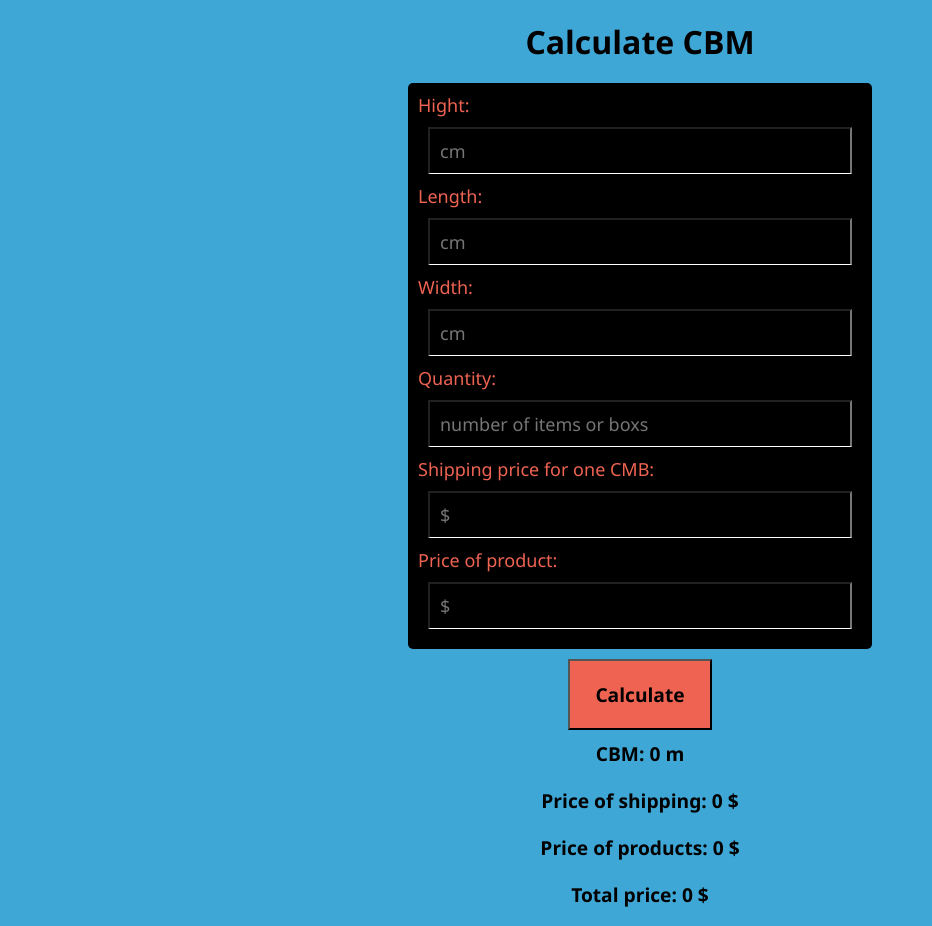
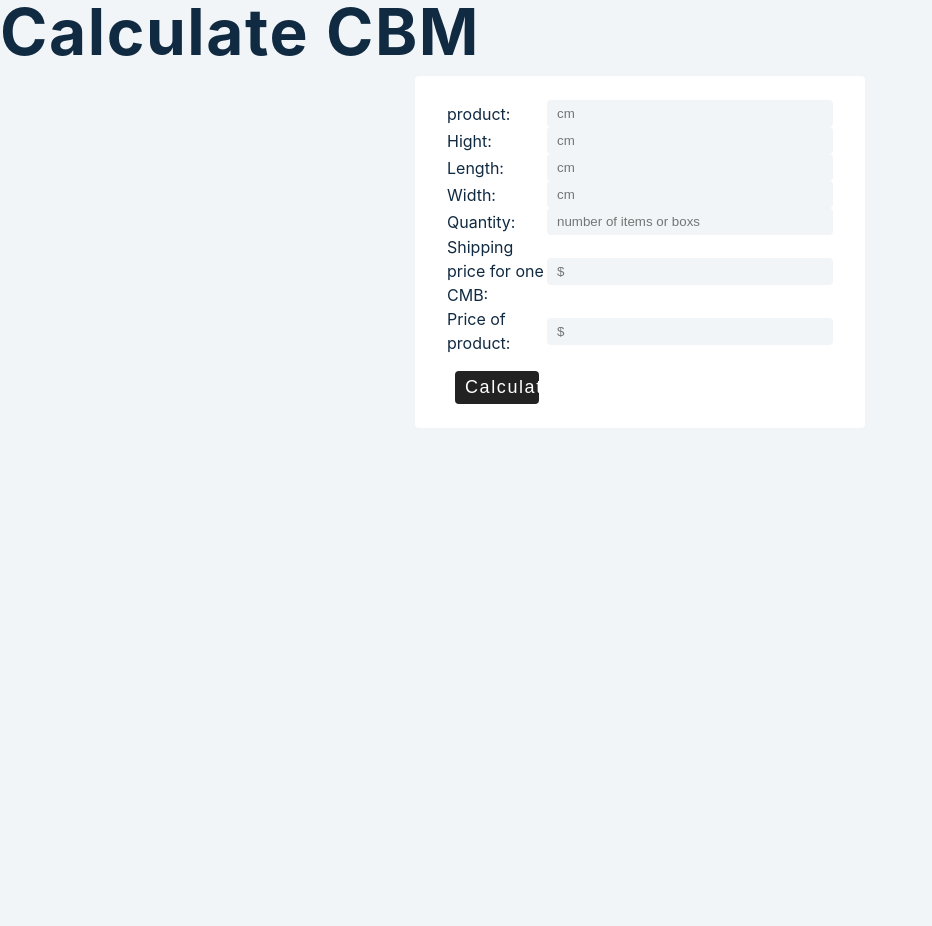
Before and after one commit to seprator/gittest, a React (Create React App) app: page / in a window 1280 px wide. Shown: the whole page, without its empty margins (0-932 px from the left). After the commit the page ends 800 px from the top, so only its background shows below. Built offline with nearby package versions, Linux system fonts and the light colour scheme.

Commit message:
this will look great

```diff
--- a/package.json
+++ b/package.json
@@ -9,6 +9,7 @@
     "react": "^17.0.2",
     "react-dom": "^17.0.2",
     "react-scripts": "4.0.3",
+    "uuid": "^8.3.2",
     "web-vitals": "^1.1.2"
   },
   "scripts": {
--- a/src/App.js
+++ b/src/App.js
@@ -1,113 +1,148 @@
 import "./App.css";
-
+import { v4 as uuid } from "uuid";
 import { useState } from "react";
 
 function App() {
-  const [quantity, setquantity] = useState(null);
-  const handlequantity = () => {
-    return setquantity(document.getElementById("quantity").value);
+  const [info, setInfo] = useState({
+    length: null,
+    width: null,
+    hight: null,
+    quantity: null,
+    shipPrice: null,
+    productPrice: null,
+    productName: null,
+  });
+
+  const [display, setDisplay] = useState([]);
+
+  const handleChange = (e) => {
+    const name = e.target.name;
+    const value = e.target.value;
+    setInfo({ ...info, [name]: value });
   };
-  const [priceofp, setpriceofp] = useState(null);
-  const handlepriceofp = () => {
-    return setpriceofp(document.getElementById("priceofp").value);
-  };
-  const [hight, sethight] = useState(null);
-  const handlehight = () => {
-    return sethight(document.getElementById("hight").value);
-  };
-  const [price, setprice] = useState(null);
-  const handleprice = () => {
-    return setprice(document.getElementById("price").value);
-  };
-  const [width, setwidth] = useState(null);
-  const handlewidth = () => {
-    return setwidth(document.getElementById("width").value);
-  };
-  const [length, setlength] = useState(null);
-  const handlelength = () => {
-    return setlength(document.getElementById("length").value);
+  const handleSubmit = (e) => {
+    e.preventDefault();
+    if (
+      info.hight &&
+      info.length &&
+      info.width &&
+      info.quantity &&
+      info.productPrice
+    ) {
+      const newinfo = { ...info, id: uuid() };
+      setDisplay([...display, newinfo]);
+      setInfo({
+        length: "",
+        width: "",
+        hight: "",
+        quantity: "",
+        shipPrice: "",
+        productPrice: "",
+        productName: "",
+      });
+    }
   };
 
-  const calccube = () => {
-    let results = (hight * width * length * quantity) / 1000000;
-    let priceresult = results * price;
-    let priceofproducts = priceofp * quantity;
-    let total = priceresult + priceofproducts;
-
-
-    setresult(`CBM: ${results} m`);
-    setpriceresult(`Price of shipping: ${priceresult} $`);
-    setpriceofpro(`Price of products: ${priceofproducts} $`);
-    setpricetotal(`Total price: ${total} $`);
-  };
-  const [priceofpro, setpriceofpro] = useState("Price of products: 0 $");
-  const [result, setresult] = useState("CBM: 0 m");
-  const [priceresult, setpriceresult] = useState("Price of shipping: 0 $");
-  const [pricetotal, setpricetotal] = useState("Total price: 0 $");
   return (
     <>
       <h1>Calculate CBM</h1>
-      <section>
+      <article className="form">
+        <form className="form-control">
+          <label htmlFor="productName">product:</label>
+          <input
+            id="productName"
+            type="text"
+            value={info.productName}
+            placeholder="cm"
+            name="productName"
+            onChange={handleChange}
+          />
           <label htmlFor="hight">Hight:</label>
           <input
             id="hight"
             type="number"
-          defaultValue={hight}
+            value={info.hight}
             placeholder="cm"
             name="hight"
-          onChange={handlehight}
+            onChange={handleChange}
           />
           <label htmlFor="length">Length:</label>
           <input
             id="length"
             type="number"
-          defaultValue={length}
+            value={info.length}
             placeholder="cm"
             name="length"
-          onChange={handlelength}
+            onChange={handleChange}
           />
           <label htmlFor="width">Width:</label>
           <input
             id="width"
             type="number"
-          defaultValue={width}
+            value={info.width}
             placeholder="cm"
             name="width"
-          onChange={handlewidth}
+            onChange={handleChange}
           />
           <label htmlFor="quantity">Quantity:</label>
           <input
             id="quantity"
             type="number"
-          defaultValue={quantity}
+            value={info.quantity}
             placeholder="number of items or boxs"
             name="quantity"
-          onChange={handlequantity}
+            onChange={handleChange}
           />
-        <label htmlFor="price">Shipping price for one CMB:</label>
+          <label htmlFor="shipPrice">Shipping price for one CMB:</label>
           <input
-          id="price"
+            id="shipPrice"
             type="number"
-          defaultValue={price}
+            value={info.shipPrice}
             placeholder="$"
-          name="price"
-          onChange={handleprice}
+            name="shipPrice"
+            onChange={handleChange}
           />{" "}
-        <label htmlFor="priceofp">Price of product:</label>
+          <label htmlFor="productPrice">Price of product:</label>
           <input
-          id="priceofp"
+            id="productPrice"
             type="number"
-          defaultValue={priceofp}
+            value={info.productPrice}
             placeholder="$"
-          name="priceofp"
-          onChange={handlepriceofp}
+            name="productPrice"
+            onChange={handleChange}
           />
-      </section>
-      <button onClick={() => calccube()}>Calculate</button>
-      <h2>{result}</h2>
-      <h2>{priceresult}</h2>
-      <h2>{priceofpro}</h2>
-      <h2>{pricetotal}</h2>
+          <button type="submit" className="btn" onClick={handleSubmit}>
+            Calculate
+          </button>
+        </form>
+      </article>
+      <article>
+        {display.map((info) => {
+          const {
+            id,
+            length,
+            hight,
+            width,
+            shipPrice,
+            quantity,
+            productPrice,
+          } = info;
+          let cmb_el =
+            (info.width * info.hight * info.length * info.quantity) / 1000000;
+          let shipPrice_el = cmb_el * info.shipPrice;
+          let productPrice_el = info.quantity * info.productPrice;
+          let total_el = productPrice_el * 1 + shipPrice_el;
+          return (
+            <div key={id} className="item">
+              <h4>Name: {info.productName}</h4>
+              <h4>CMB: {cmb_el} $</h4>
+              <h4>Shipping{shipPrice_el} $</h4>
+              <h4>Products: {productPrice_el} $</h4>
+              <h4>Total: {total_el} $</h4>
+            </div>
+          );
+        })}
+      </article>
     </>
   );
 }
--- a/src/index.css
+++ b/src/index.css
@@ -1,56 +1,323 @@
-* {background-color: #3FA7D6;
-  font-family: 'Segoe UI', Tahoma, Geneva, Verdana, sans-serif
+/*
+===============
+Variables
+===============
+*/
+
+:root {
+  /* dark shades of primary color*/
+  --clr-primary-1: hsl(205, 86%, 17%);
+  --clr-primary-2: hsl(205, 77%, 27%);
+  --clr-primary-3: hsl(205, 72%, 37%);
+  --clr-primary-4: hsl(205, 63%, 48%);
+  /* primary/main color */
+  --clr-primary-5: hsl(205, 78%, 60%);
+  /* lighter shades of primary color */
+  --clr-primary-6: hsl(205, 89%, 70%);
+  --clr-primary-7: hsl(205, 90%, 76%);
+  --clr-primary-8: hsl(205, 86%, 81%);
+  --clr-primary-9: hsl(205, 90%, 88%);
+  --clr-primary-10: hsl(205, 100%, 96%);
+  /* darkest grey - used for headings */
+  --clr-grey-1: hsl(209, 61%, 16%);
+  --clr-grey-2: hsl(211, 39%, 23%);
+  --clr-grey-3: hsl(209, 34%, 30%);
+  --clr-grey-4: hsl(209, 28%, 39%);
+  /* grey used for paragraphs */
+  --clr-grey-5: hsl(210, 22%, 49%);
+  --clr-grey-6: hsl(209, 23%, 60%);
+  --clr-grey-7: hsl(211, 27%, 70%);
+  --clr-grey-8: hsl(210, 31%, 80%);
+  --clr-grey-9: hsl(212, 33%, 89%);
+  --clr-grey-10: hsl(210, 36%, 96%);
+  --clr-white: #fff;
+  --clr-red-dark: hsl(360, 67%, 44%);
+  --clr-red-light: hsl(360, 71%, 66%);
+  --clr-green-dark: hsl(125, 67%, 44%);
+  --clr-green-light: hsl(125, 71%, 66%);
+  --clr-black: #222;
+  --transition: all 0.3s linear;
+  --spacing: 0.1rem;
+  --radius: 0.25rem;
+  --light-shadow: 0 5px 15px rgba(0, 0, 0, 0.1);
+  --dark-shadow: 0 5px 15px rgba(0, 0, 0, 0.4);
+  --max-width: 1170px;
+  --fixed-width: 450px;
+  --clr-orange-1: hsl(12, 83%, 98%);
+  --clr-orange-2: hsl(14, 91%, 95%);
+  --clr-orange-3: hsl(12, 89%, 89%);
+  --clr-orange-4: hsl(13, 87%, 82%);
+  --clr-orange-5: hsl(13, 88%, 68%);
+  --clr-orange-6: hsl(13, 88%, 55%);
+  --clr-orange-7: hsl(13, 74%, 49%);
+  --clr-orange-8: hsl(13, 74%, 33%);
+  --clr-orange-9: hsl(13, 73%, 25%);
+  --clr-orange-10: hsl(13, 73%, 16%);
 }
-h1{
-  margin: 20px auto;
-  align-items: center;
-  align-content: center;
-;
-text-align: center;
+/*
+===============
+Global Styles
+===============
+*/
+
+*,
+::after,
+::before {
+  margin: 0;
+  padding: 0;
+  box-sizing: border-box;
 }
-label {background-color: #000000;
- font-size: large;
- color: #EE6352;
+body {
+  font-family: -apple-system, BlinkMacSystemFont, 'Segoe UI', Roboto, Oxygen,
+    Ubuntu, Cantarell, 'Open Sans', 'Helvetica Neue', sans-serif;
+  background: var(--clr-grey-10);
+  color: var(--clr-grey-1);
+  line-height: 1.5;
+  font-size: 0.875rem;
 }
-input{background-color: #000000;
-  font-size: large;
-  color: white;
-   border-bottom: solid white 1px;
-   margin: 10px;
-   padding: 10px;
+ul {
+  list-style-type: none;
 }
-section{display: grid;
-  background-color: #000000
-;
-margin: 10px auto;
-padding: 10px;
-border-radius: 5px;
+a {
+  text-decoration: none;
 }
-button{display: flex;
-  color: black
-   ;
-   font-weight: bolder;
-   font-size: larger;
-   background-color:  #EE6352;
-   margin:  auto;
-   padding: 20px 25px;
-   cursor: grab;
+h1,
+h2,
+h3,
+h4 {
+  letter-spacing: var(--spacing);
+  text-transform: capitalize;
+  line-height: 1.25;
+  margin-bottom: 0.75rem;
 }
-h2{
-  font-size: larger;
-  margin: auto;
-  text-align: center;
-  align-items: center;
-  padding: 10px;
-  text-align: center;
+h1 {
+  font-size: 3rem;
 }
-input:focus{
-  border: 3px solid white;
-  transition: 0.3s;
+h2 {
+  font-size: 2rem;
 }
-@media only screen and (min-width: 768px) {
-
-  section {
-    margin: 10px 400px;
+h3 {
+  font-size: 1.25rem;
+}
+h4 {
+  font-size: 0.875rem;
+}
+p {
+  margin-bottom: 1.25rem;
+  color: var(--clr-grey-5);
+}
+@media screen and (min-width: 800px) {
+  h1 {
+    font-size: 4rem;
+  }
+  h2 {
+    font-size: 2.5rem;
+  }
+  h3 {
+    font-size: 1.75rem;
+  }
+  h4 {
+    font-size: 1rem;
+  }
+  body {
+    font-size: 1rem;
+  }
+  h1,
+  h2,
+  h3,
+  h4 {
+    line-height: 1;
   }
 }
+/*  global classes */
+
+/* section */
+.section,
+.container {
+  width: 90vw;
+  margin: 0 auto;
+  max-width: var(--max-width);
+}
+
+@media screen and (min-width: 992px) {
+  .section {
+    width: 95vw;
+  }
+}
+
+.container {
+  text-align: center;
+  margin-top: 5rem;
+}
+.btn {
+  display: flex;
+  background: var(--clr-primary-5);
+  color: var(--clr-white);
+  padding: 20px 20px;
+  border-radius: var(--radius);
+  border-color: transparent;
+  text-transform: capitalize;
+  font-size: large;
+  letter-spacing: var(--spacing);
+  margin-top: 2rem;
+  margin-left: 0.5rem;
+  margin-right: 0.5rem;
+  cursor: pointer;
+  transition: var(--transition);
+}
+.btn:hover {
+  background: var(--clr-primary-1);
+  color: var(--clr-primary-5);
+}
+.item {
+  background: var(--clr-white);
+  display: flex;
+  justify-content: space-between;
+  max-width: var(--fixed-width);
+  margin: 2rem auto;
+  align-items: center;
+  border-radius: var(--radius);
+}
+.item button,
+.item a {
+  background: transparent;
+  border-color: transparent;
+  color: var(--clr-primary-5);
+  letter-spacing: var(--spacing);
+  cursor: pointer;
+}
+.item {
+  padding: 1rem 2rem;
+}
+.item h4 {
+  margin-bottom: 0;
+}
+.item p {
+  margin-bottom: 0;
+}
+.modal {
+  position: absolute;
+  top: 2rem;
+  left: 50%;
+  transform: translateX(-50%);
+  background: var(--clr-white);
+  display: inline-block;
+  padding: 0.25rem 1rem;
+  border-radius: var(--radius);
+  text-transform: capitalize;
+}
+
+.modal p {
+  margin-bottom: 0;
+  color: var(--clr-red-dark);
+}
+.form {
+  background: var(--clr-white);
+  max-width: var(--fixed-width);
+  margin: 0 auto;
+  margin-bottom: 4rem;
+  padding: 1rem 2rem;
+  border-radius: var(--radius);
+}
+.form input {
+  background: var(--clr-grey-10);
+  border-color: transparent;
+  border-radius: var(--radius);
+  padding: 0.25rem 0.5rem;
+}
+.form-control {
+  margin: 0.5rem 0;
+  display: grid;
+  grid-template-columns: 100px 1fr;
+  align-items: center;
+}
+.form button {
+  display: inline-block;
+  background: var(--clr-black);
+  color: var(--clr-white);
+  border-color: transparent;
+  margin-top: 1rem;
+  letter-spacing: var(--spacing);
+  padding: 0.25rem 0.50rem;
+  text-transform: capitalize;
+  border-radius: var(--radius);
+  cursor: pointer;
+}
+.nav-links {
+  max-width: var(--fixed-width);
+  margin: 0 auto;
+  margin-bottom: 4rem;
+  display: grid;
+  grid-template-columns: repeat(3, 1fr);
+}
+.nav-links a {
+  color: var(--clr-grey-5);
+}
+.users {
+  display: grid;
+  grid-template-columns: repeat(auto-fit, minmax(300px, 1fr));
+  gap: 2rem;
+  margin: 3rem auto;
+}
+.users li {
+  width: 100%;
+  display: flex;
+  align-items: center;
+  background: var(--clr-white);
+  padding: 1rem 2rem;
+  border-radius: var(--radius);
+  text-align: left;
+}
+.users img {
+  width: 50px;
+  height: 50px;
+  border-radius: 50%;
+  margin-right: 1rem;
+}
+.users h4 {
+  margin-bottom: 0.15rem;
+}
+.users a {
+  color: var(--clr-grey-5);
+  text-transform: capitalize;
+}
+
+.products {
+  margin: 4rem 0;
+  display: grid;
+  gap: 2rem;
+}
+@media screen and (min-width: 576px) {
+  .products {
+    grid-template-columns: repeat(auto-fit, minmax(300px, 1fr));
+  }
+}
+.product {
+  background: var(--clr-white);
+  border-radius: var(--radius);
+}
+.product img {
+  border-top-left-radius: var(--radius);
+  border-top-right-radius: var(--radius);
+
+  width: 100%;
+  height: 15rem;
+  object-fit: cover;
+}
+.product h4 {
+  margin-top: 1rem;
+}
+
+.product button {
+  margin-bottom: 1rem;
+  background: var(--clr-primary-5);
+  border-radius: var(--radius);
+  border-color: transparent;
+  color: var(--clr-white);
+  padding: 0.50rem 0.75rem;
+  text-transform: capitalize;
+  cursor: pointer;
+}
+div .item{
+  display: flex;
+}
```
Also changed, not shown: 1 other file (tests, documents, lock files or other folders). Lines whose indentation alone changed are shown as unchanged.
